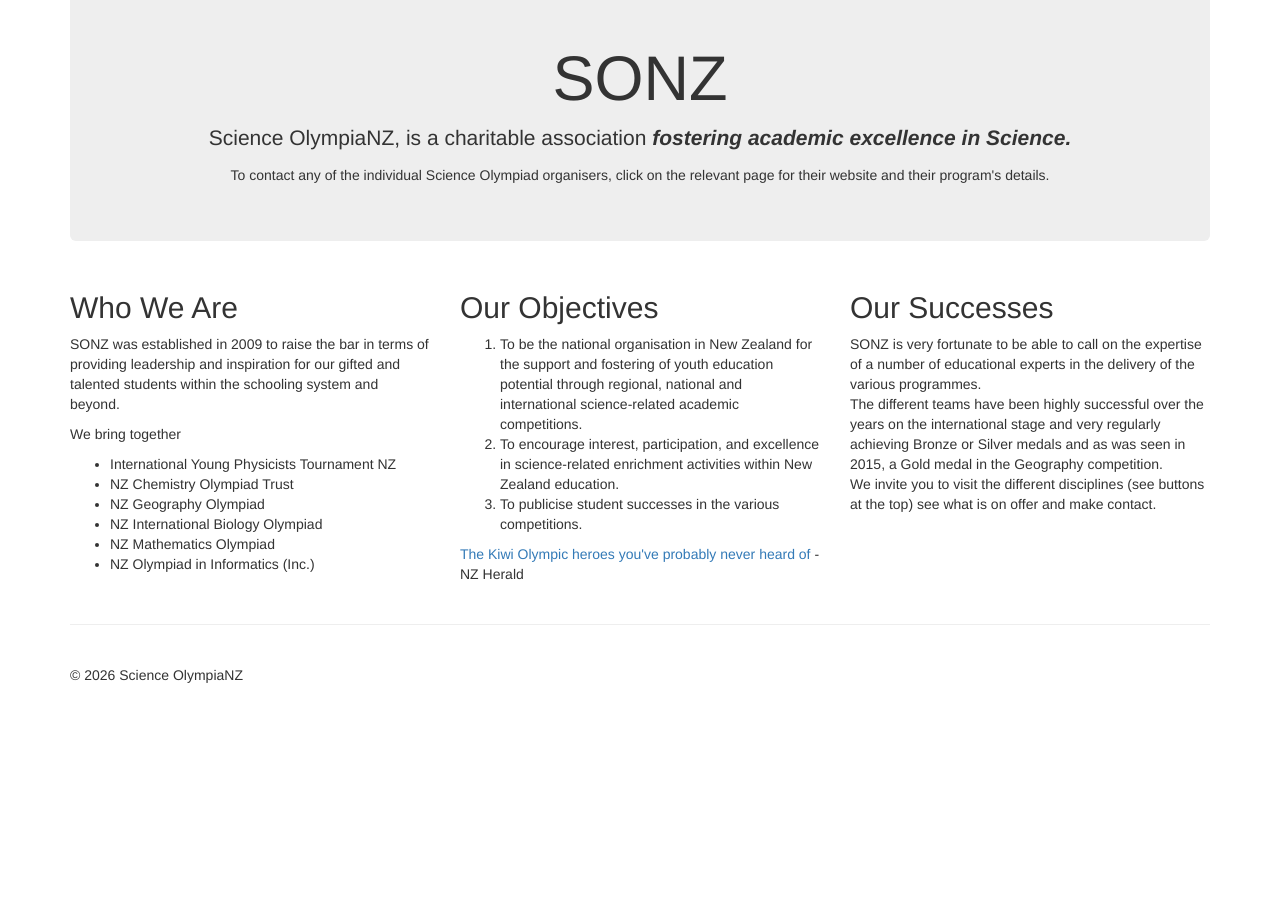
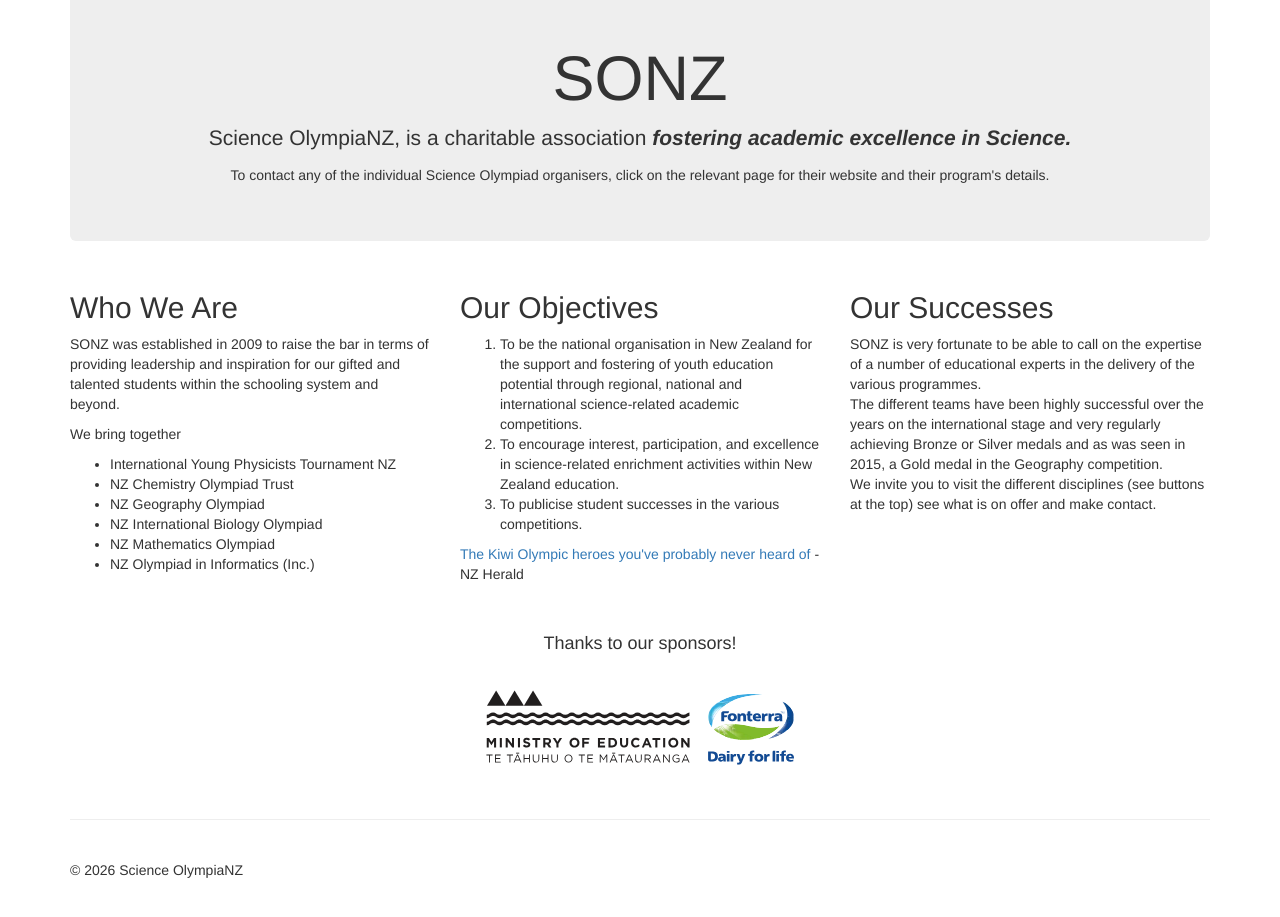
Before and after one commit to scienceolympianz/scienceolympianz.github.io, a Jekyll site: the page built from index.html, in a window 1280 px wide, cut to the strip 196-1126 px from the top of the page. Shown: the top 917 px of the strip. Built offline with Jekyll 4.4.1, drawn with Linux system fonts in a browser that asks for light colours; comment, search, counter and statistics services are not loaded; before the commit the page ends 931 px from its top, so only the background shows below that.

Commit message:
Add sponsors to homepage

```diff
--- a/index.html
+++ b/index.html
@@ -69,3 +69,18 @@
     </p>
   </div>
 </div>
+
+<br><br>
+
+<div class="row">
+  <div class="col-md-offset-4 col-md-4 text-center">
+    <h4>
+      Thanks to our sponsors!
+    </h4>
+    <br>
+    <p>
+      <img src="assets/images/mined.svg" height="85" />
+      <img src="assets/images/fonterra.svg" width="100" />
+    </p>
+  </div>
+</div>
```
Also changed, not shown: assets/images/fonterra.svg (added), assets/images/mined.svg (added).
